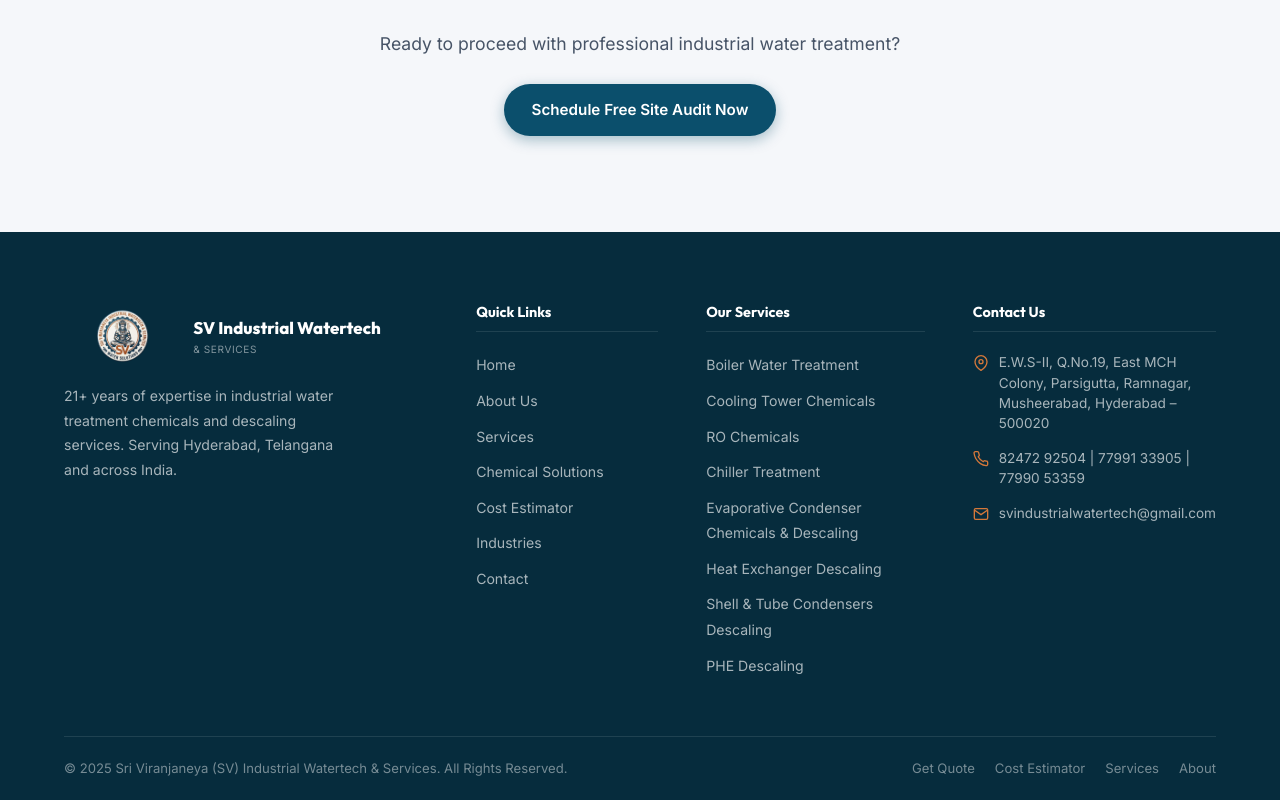
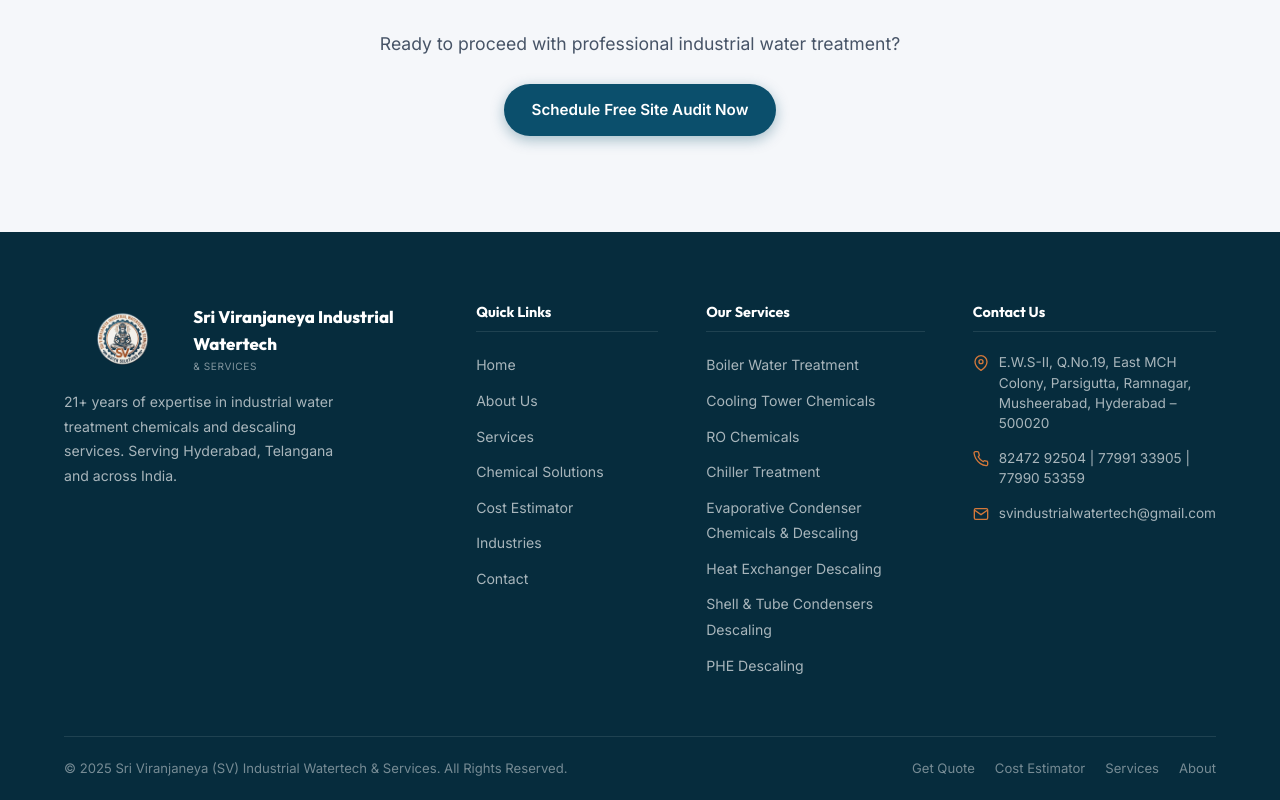
Before and after one commit to Saraththecoder/chemicals, a React (Vite) app: page /estimate in a window 1280 px wide. Shown: the part 2337-3137 px from the top of the page. Built offline with nearby package versions, Linux system fonts and the light colour scheme.

Commit message:
commit 1

```diff
--- a/src/App.jsx
+++ b/src/App.jsx
@@ -40,7 +40,7 @@ function SplashScreen() {
       <div className="splash-logo-container">
         <img src="/logo.png" alt="SV Industrial Watertech Logo" className="splash-logo" />
         <div className="splash-brand">
-          <div className="splash-brand-title">SV Industrial Watertech</div>
+          <div className="splash-brand-title">Sri Viranjaneya Industrial Watertech</div>
           <div className="splash-brand-subtitle">&amp; Services</div>
         </div>
       </div>
--- a/src/components/Footer.jsx
+++ b/src/components/Footer.jsx
@@ -15,7 +15,7 @@ export default function Footer() {
             <div className="footer-logo">
               <img src="/logo.png" alt="SV Industrial Watertech Logo" />
               <div>
-                <div className="name">SV Industrial Watertech</div>
+                <div className="name">Sri Viranjaneya Industrial Watertech</div>
                 <div className="sub">&amp; Services</div>
               </div>
             </div>
```
